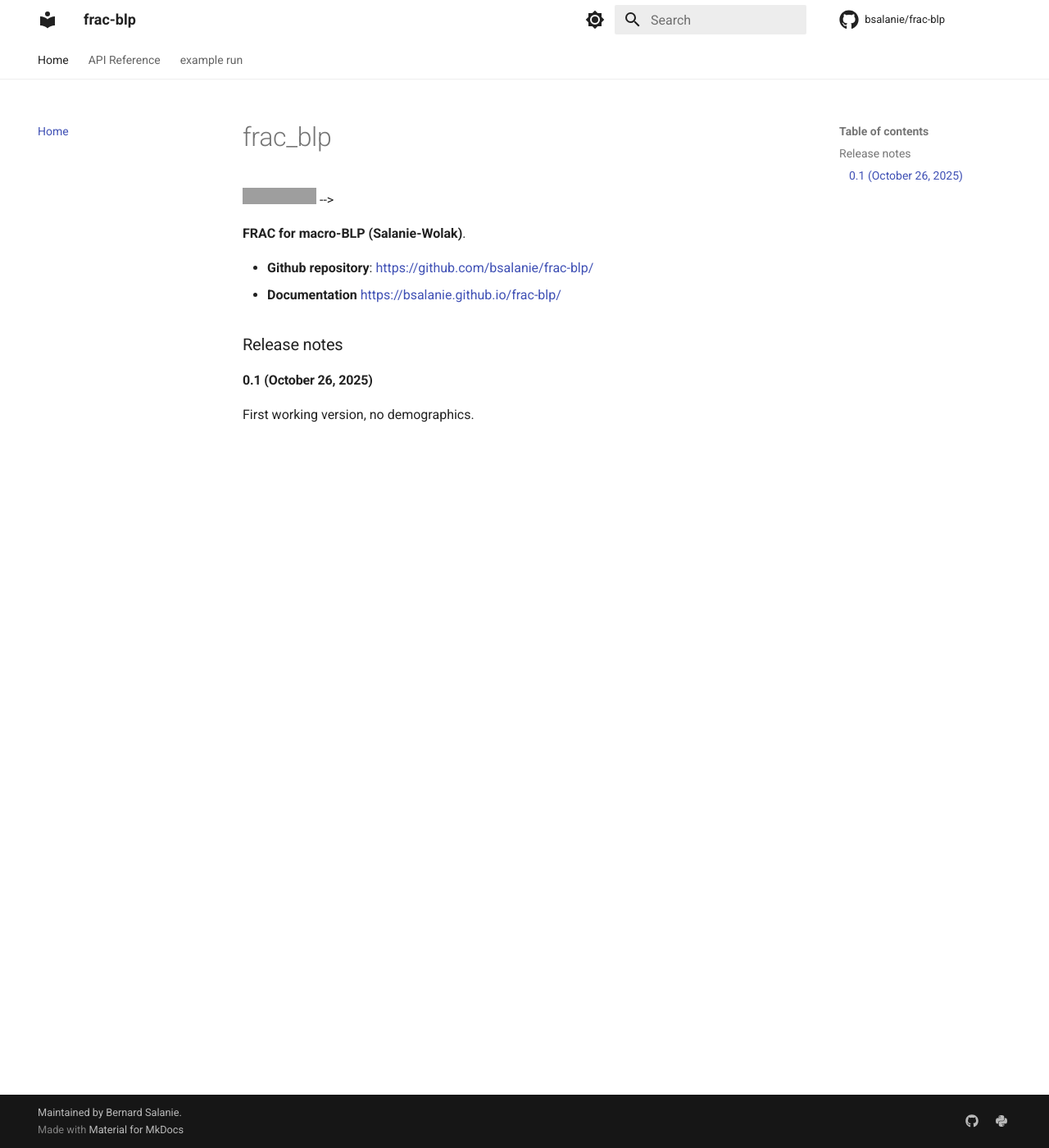
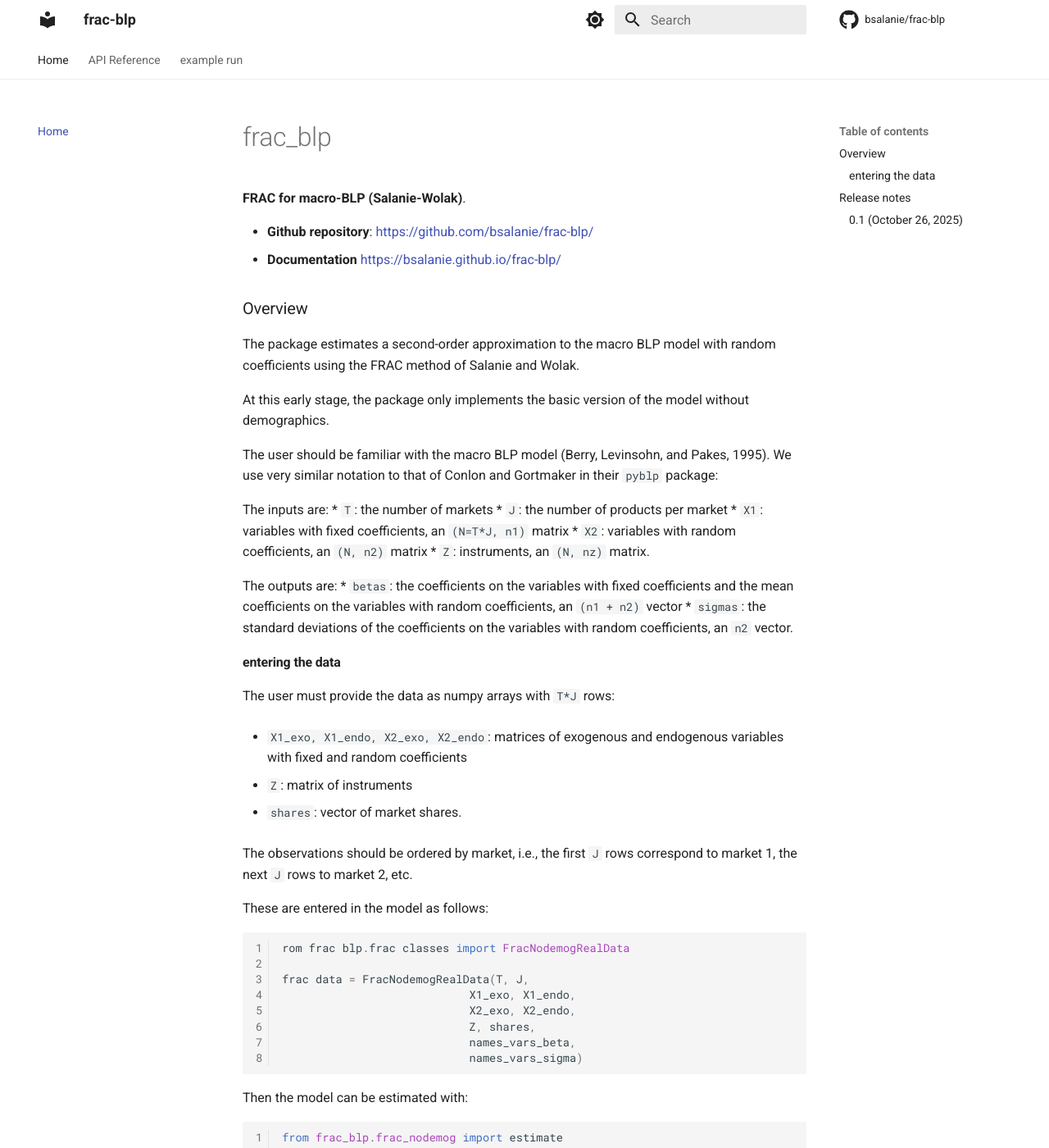
Before and after one commit to bsalanie/frac-blp, an MkDocs documentation site: the page built from docs/index.md, in a window 1280 px wide and 1400 px high. Shown: the whole window at 82% size. Built offline with MkDocs 1.6.1 and Material for MkDocs 9.7.7, drawn with Linux system fonts in a browser that asks for light colours; comment, search, counter and statistics services are not loaded; some of the changed text lies outside the part shown; grey boxes are pictures that could not be loaded.

````diff
--- a/docs/index.md
+++ b/docs/index.md
@@ -12,6 +14,54 @@
 - **Github repository**: <https://github.com/bsalanie/frac-blp/>
 - **Documentation** <https://bsalanie.github.io/frac-blp/>
 
+### Overview
+The package estimates a second-order approximation to the macro BLP model with random coefficients using the FRAC method of Salanie and Wolak.
+
+At this early stage, the package only implements the basic version of the model without demographics.
+
+The user should be familiar with the macro BLP model (Berry, Levinsohn, and Pakes, 1995). We use very similar notation to that of Conlon and Gortmaker in their `pyblp` package:
+
+The inputs are:
+* `T`: the number of markets
+* `J`: the number of products per market
+* `X1`: variables with fixed coefficients, an `(N=T*J, n1)` matrix
+* `X2`: variables with random coefficients, an `(N, n2)` matrix
+* `Z`: instruments, an `(N, nz)` matrix.
+
+The outputs are:
+* `betas`: the coefficients on the variables with fixed coefficients and the mean coefficients on the variables with random coefficients, an `(n1 + n2)` vector
+* `sigmas`: the standard deviations of the coefficients on the variables with random coefficients, an `n2` vector.
+
+#### entering the data
+The user must provide the data as numpy arrays with `T*J` rows:
+
+* `X1_exo, X1_endo, X2_exo, X2_endo`: matrices of exogenous and endogenous variables with fixed and random coefficients
+
+* `Z`: matrix of instruments
+
+* `shares`: vector of market shares.
+
+The observations should be ordered by market, i.e., the first `J` rows correspond to market 1, the next `J` rows to market 2, etc.
+
+These are entered in the model as follows:
+```python
+rom frac blp.frac classes import FracNodemogRealData
+
+frac data = FracNodemogRealData(T, J,
+                            X1_exo, X1_endo,
+                            X2_exo, X2_endo,
+                            Z, shares,
+                            names_vars_beta,
+                            names_vars_sigma)
+```
+Then the model can be estimated with:
+```python
+from frac_blp.frac_nodemog import estimate
+
+betabar, sigmas = frac nodemog estimate(frac data)
+```
+
+
 ### Release notes
 
 #### 0.1 (October 26, 2025)
--- a/pyproject.toml
+++ b/pyproject.toml
@@ -1,6 +1,6 @@
 [project]
 name = "frac-blp"
-version = "0.1.0"
+version = "0.2.0"
 description = "FRAC estimation for macro-BLP models"
 readme = "README.md"
 requires-python = ">=3.12"
````
Also changed, not shown: other parts of docs/index.md (+3 -1 lines), README.md (+35 -1 lines).
